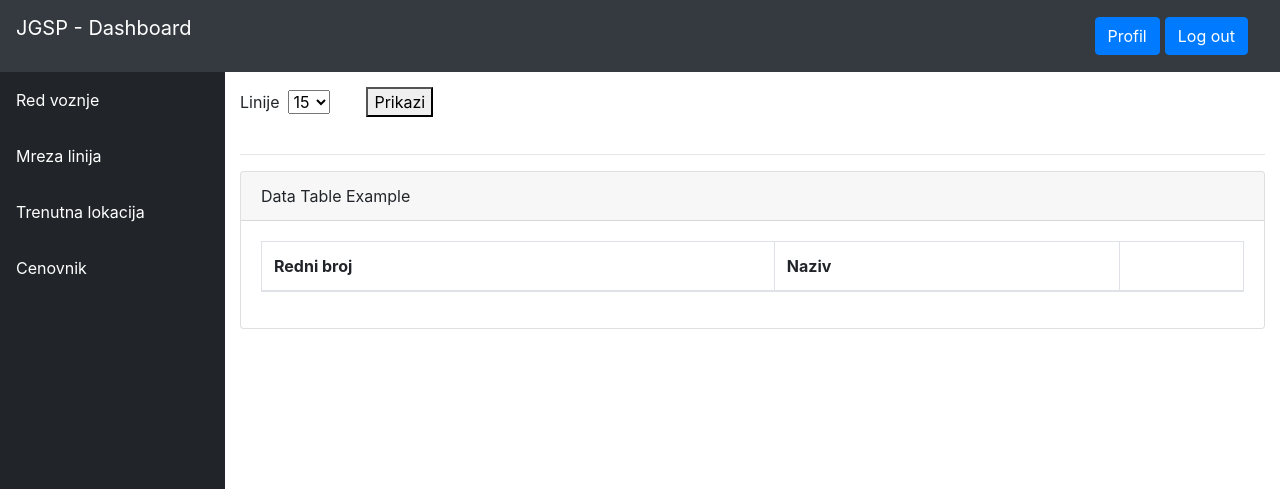
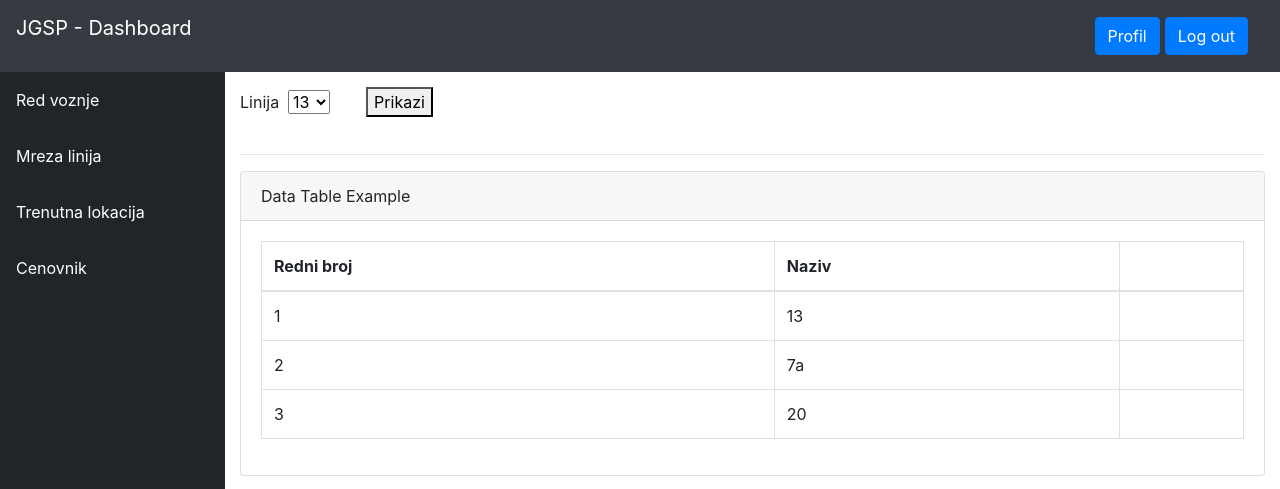
Before and after one commit to sarapaj/Web2-projekat, an Angular app in the folder Front-end/: page /dashboard/linije in a window 1280 px wide. Shown: the top 489 px of the page. Built offline with nearby package versions, Linux system fonts and the light colour scheme.

Commit message:
bug fixed

```diff
--- a/Front-end/src/app/dashboard/admin/uredi-linije/uredi-linije.component.html
+++ b/Front-end/src/app/dashboard/admin/uredi-linije/uredi-linije.component.html
@@ -1,13 +1,19 @@
-<form>
+
     <div class="form-group my-div">
         <div class="form-label-group">
-            <app-my-dropdown [dropdownElement] = "dropdownToPass"></app-my-dropdown>
+            <div class="my-div">
+                <label>Linija &nbsp;</label>
+                <select class="dropdown no-arrow dropdown-toggle" id="userDropdown" [(ngModel)] = "selectedLine">
+                    <option  *ngFor = "let item of this.dropdownToPassLine.value">{{item}}</option>
+                </select>
+                &nbsp;&nbsp;&nbsp;
+            </div>
         </div>
     </div>
     &nbsp;&nbsp;
-    <button type="submit">Prikazi</button>
-</form>
+    <button (click)="showLineDetails">Prikazi</button>
+
 
 <hr>
 
-<app-my-table [tableHeaderElement] = "tableHeader"></app-my-table>
+<app-my-table [tableHeaderElement] = "tableHeader" [tableBodyElement] = "tableBody"></app-my-table>
--- a/Front-end/src/app/dashboard/admin/uredi-linije/uredi-linije.component.ts
+++ b/Front-end/src/app/dashboard/admin/uredi-linije/uredi-linije.component.ts
@@ -9,20 +9,34 @@ import { LinijePrivremeno } from 'src/app/shared/constants';
 })
 export class UrediLinijeComponent implements OnInit {
 
-  dropdownToPass: DropdownElement[];
+  dropdownToPassLine: DropdownElement;
   tableHeader: string[];
+  tableBody;
+  selectedLine = 13;
 
   constructor() { }
 
   ngOnInit() {
-    this.dropdownToPass = [
+    this.dropdownToPassLine =
       {
         label: "Linije",
         value: LinijePrivremeno
-      }
-    ];
+      };
 
     this.tableHeader = ["Redni broj", "Naziv", " "];
+    this.tableBody = [
+      ["1", "13", ""],
+      ["2", "7a", ""],
+      ["3", "20", ""],
+    ]
+
+  }
+
+  onLineSelected(item) {
+    this.selectedLine = item;
+  }
+
+  showLineDetails() {
 
   }
 
--- a/Front-end/src/app/dashboard/korisnik/red-voznje/red-voznje.component.ts
+++ b/Front-end/src/app/dashboard/korisnik/red-voznje/red-voznje.component.ts
@@ -17,7 +17,7 @@ export class RedVoznjeComponent implements OnInit {
   dropdownToPassLine: DropdownElement;
   tableHeader: string[];
   redVoznjeForma: RedVoznjeForma;
-  tableBody: string[];
+  tableBody;
 
 
   constructor(
@@ -30,10 +30,12 @@ export class RedVoznjeComponent implements OnInit {
     this.dropdownToPassLine = {label:"Linije", value:LinijePrivremeno}
 
     this.tableHeader =["Polasci"];
-    this.tableBody = ["aa", "bb"];
+    this.tableBody = [["aa"], ["bb"]];
+
   }
 
   selectDayChangeHandler(event:any){
+    console.log(event.target.value);
     this.redVoznjeForma.day = event.target.value;
   }
 
@@ -43,16 +45,21 @@ export class RedVoznjeComponent implements OnInit {
 
 
   OnSubmit(form: NgForm) {
-    this._redVoznjeServis.getRedVoznje(this.redVoznjeForma);
-    this.tableBody = this._redVoznjeServis.list;
+    console.log(this.redVoznjeForma);
+
+    this._redVoznjeServis.getRedVoznje(this.redVoznjeForma).subscribe((res: any) => {
+      this.tableBody = res.map(r => { return [r];})
+    })
+    // console.log(this._redVoznjeServis.list);
+    // this.tableBody = [this._redVoznjeServis.list];
   }
 
   resetForm(form?: NgForm) {
     if (form != null)
       form.reset();
     this.redVoznjeForma = {
-      day: '',
-      lineName: '',
+      day: TipDana[0],
+      lineName: LinijePrivremeno[0],
     }
   }
 }
--- a/Front-end/src/app/services/red-voznje.service.ts
+++ b/Front-end/src/app/services/red-voznje.service.ts
@@ -18,7 +18,7 @@ export class RedVoznjeService {
   constructor(private _http: HttpClient) { }
 
   public getRedVoznje(redVoznjeForma:RedVoznjeForma) {
-    this._http.get(this._baseUrl + '/api/Line/GetDepartures?day=' +redVoznjeForma.day + '&lineName=' + redVoznjeForma.lineName).toPromise().then(res => this.list = res as string[]);
+    return this._http.get(this._baseUrl + '/api/Line/GetDepartures?day=' +redVoznjeForma.day + '&lineName=' + redVoznjeForma.lineName);
   }
 
   //TODO obavestiti milicu
--- a/Front-end/src/app/shared/constants.ts
+++ b/Front-end/src/app/shared/constants.ts
@@ -102,5 +102,6 @@ export const TipDana = [
 export const LinijePrivremeno = [
     "15",
     "20",
-    "7a"
+    "7a",
+    "13"
   ];
--- a/Front-end/src/app/shared/my-table/my-table.component.html
+++ b/Front-end/src/app/shared/my-table/my-table.component.html
@@ -12,8 +12,8 @@
           </thead>
           <tbody>
               <tr *ngFor='let item of tableBodyElement'>
-                  <td>
-                    {{item}}
+                  <td *ngFor="let cell of item">
+                    {{cell}}
                   </td>
               </tr>
           </tbody>
```
